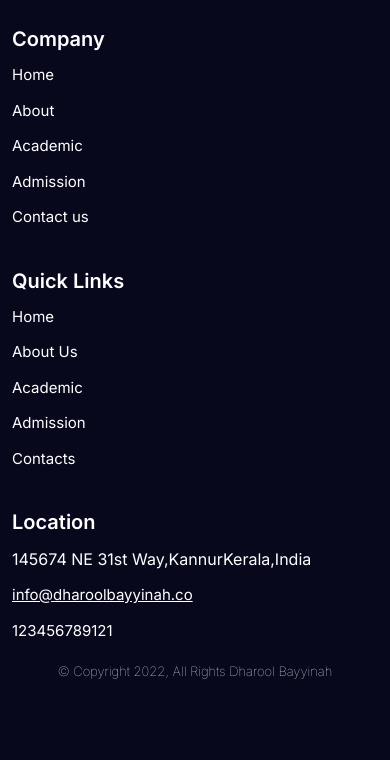
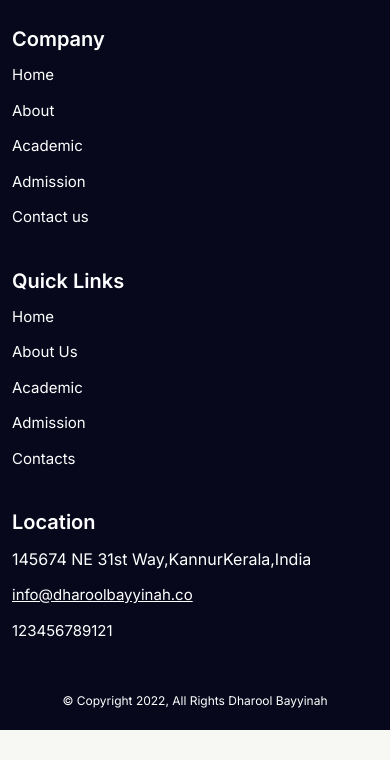
Before and after one commit to Nisaralik/DharoolBayyinah.org, a plain HTML site: page admission.html in a window 390 px wide. Shown: the part 5029-5789 px from the top of the page. After the commit the page ends 5759 px from the top, so only its background shows below. Drawn offline with nearby package versions, Linux system fonts and the light colour scheme.

Commit message:
new branch added

```diff
--- a/asset/about.css
+++ b/asset/about.css
@@ -1398,9 +1398,9 @@ header.sticky ul li a {
 
     .footer-nav p {
         text-align: center;
-        font-size: 13px;
-        margin-top: -170px;
-        font-weight: lighter;
+        font-size: 12px;
+        margin-top: -30px;
+
 
     }
 
--- a/asset/academic.css
+++ b/asset/academic.css
@@ -1182,11 +1182,11 @@ header.sticky ul li a {
 
 .footer-nav p {
     text-align: center;
-    font-size: 13px;
-    margin-top: -13px;
+    font-size: 12px;
+    margin-top: 10px;
     position: relative;
     top: 15px;
-    font-weight: lighter;
+
 }
 
 }
--- a/asset/admission.css
+++ b/asset/admission.css
@@ -1796,7 +1796,7 @@ header.sticky ul li a {
         background-position: center;
         background-size: cover;
         padding: 40px 0px 20px 0px;
-        height: 1000px;
+        height: 970px;
         overflow: hidden;
     }
 
@@ -1827,9 +1827,9 @@ header.sticky ul li a {
 
     .footer-nav p {
         text-align: center;
-        font-size: 13px;
-        margin-top: -10px;
-        font-weight: lighter;
-    }
-
-}
+        font-size: 12px;
+        margin-top: 20px;
+
+    }
+
+}
--- a/asset/contact.css
+++ b/asset/contact.css
@@ -1851,12 +1851,12 @@ input:valid + .val{
 
 .footer-nav p {
     text-align: center;
-    font-size: 13px;
-    margin-top: -20px;
+    font-size: 12px;
+    margin-top: 20px;
     margin-left: 40px;
-    font-weight: lighter;
-
-}
-
-
-}
+
+
+}
+
+
+}
--- a/asset/style.css
+++ b/asset/style.css
@@ -1131,7 +1131,7 @@ background-image: url('images/home/footer-background.webp');
 background-position: center;
 background-size: cover;
 padding: 40px 0px 20px 0px;
-height: 1050px;
+height: 1000px;
 }
 
 .footer-section img {
@@ -1161,7 +1161,7 @@ margin-top: 30px;
 
 .footer-nav p {
 text-align: center;
-font-size: 13px;
+font-size: 12px;
 }
 
 
```
